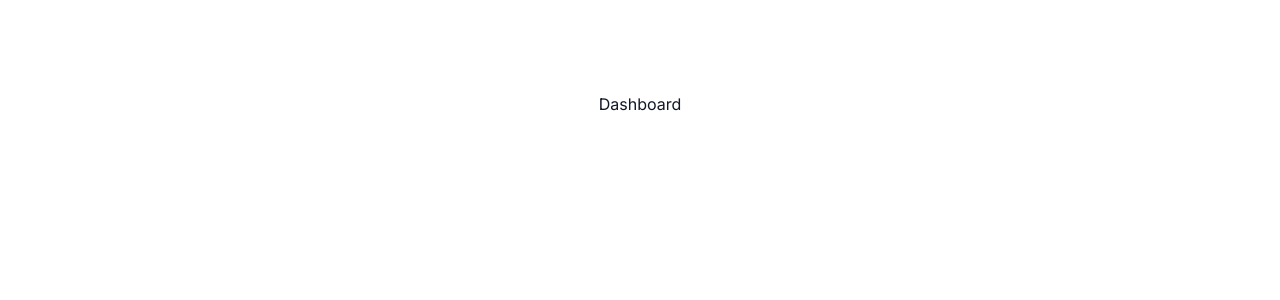
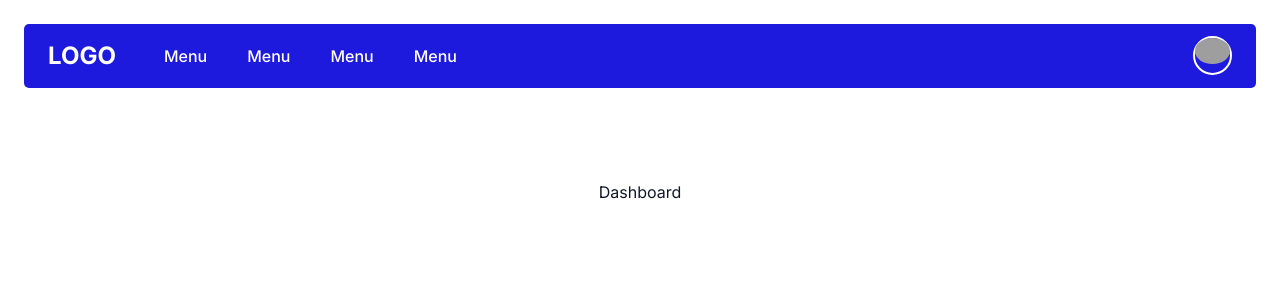
Before and after one commit to JrzenonDev/xp-coding-challenge, a Next.js app: page / in a window 1280 px wide. Shown: the top 300 px of the page. Built offline with nearby package versions, Linux system fonts and the light colour scheme; grey boxes are pictures that could not be loaded.

Commit message:
(feat)[feature/main] create component Header

```diff
--- a/app/layout.tsx
+++ b/app/layout.tsx
@@ -1,6 +1,7 @@
 import type { Metadata } from "next";
 import { Inter } from "next/font/google";
 import "./globals.css";
+import { Header } from "@/src/components/Header";
 
 const inter = Inter({ subsets: ["latin"] });
 
@@ -16,7 +17,10 @@ export default function RootLayout({
 }) {
   return (
     <html lang="en">
-      <body className={inter.className}>{children}</body>
+      <body className={`${inter.className} p-6`}>
+        <Header />
+        {children}
+      </body>
     </html>
   );
 }
--- /dev/null
+++ b/src/components/Header/index.tsx
@@ -0,0 +1,38 @@
+import Link from "next/link";
+import { menuList } from "@/src/constants/menuList";
+import avatarPeaple from "@/src/assets/images/avatar.jpeg";
+import Image from "next/image";
+
+export function Header() {
+  return (
+    <header className="flex items-center justify-between p-6 bg-[#1E1ADD] text-white h-16 rounded-[5px]">
+      <div className="flex items-center">
+        <Link href="/" className="mr-12 font-bold text-2xl">
+          LOGO
+        </Link>
+        <nav>
+          <ul className="flex gap-10 font-medium text-base">
+            {menuList.map((item) => (
+              <li key={item.name}>
+                <Link href={item.href}>{item.name}</Link>
+              </li>
+            ))}
+          </ul>
+        </nav>
+      </div>
+      <div>
+        <button>
+          <div className="w-[39px] h-[39px] rounded-[50%] border-2 border-white hover:opacity-80">
+            <Image
+              src={avatarPeaple}
+              alt="Avatar"
+              width={64}
+              height={64}
+              className="rounded-[50%]"
+            />
+          </div>
+        </button>
+      </div>
+    </header>
+  );
+}
--- /dev/null
+++ b/src/constants/menuList.ts
@@ -0,0 +1,18 @@
+export const menuList = [
+  {
+    name: "Menu",
+    href: "/",
+  },
+  {
+    name: "Menu",
+    href: "/",
+  },
+  {
+    name: "Menu",
+    href: "/",
+  },
+  {
+    name: "Menu",
+    href: "/",
+  },
+];
```
